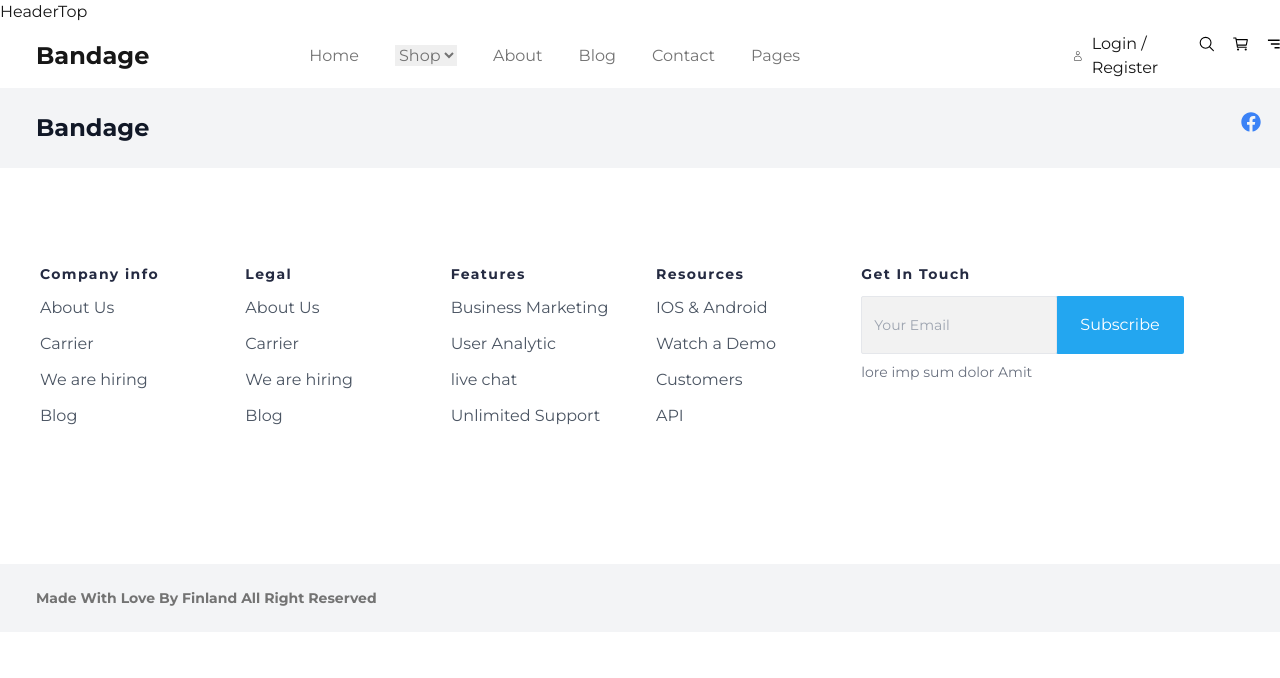
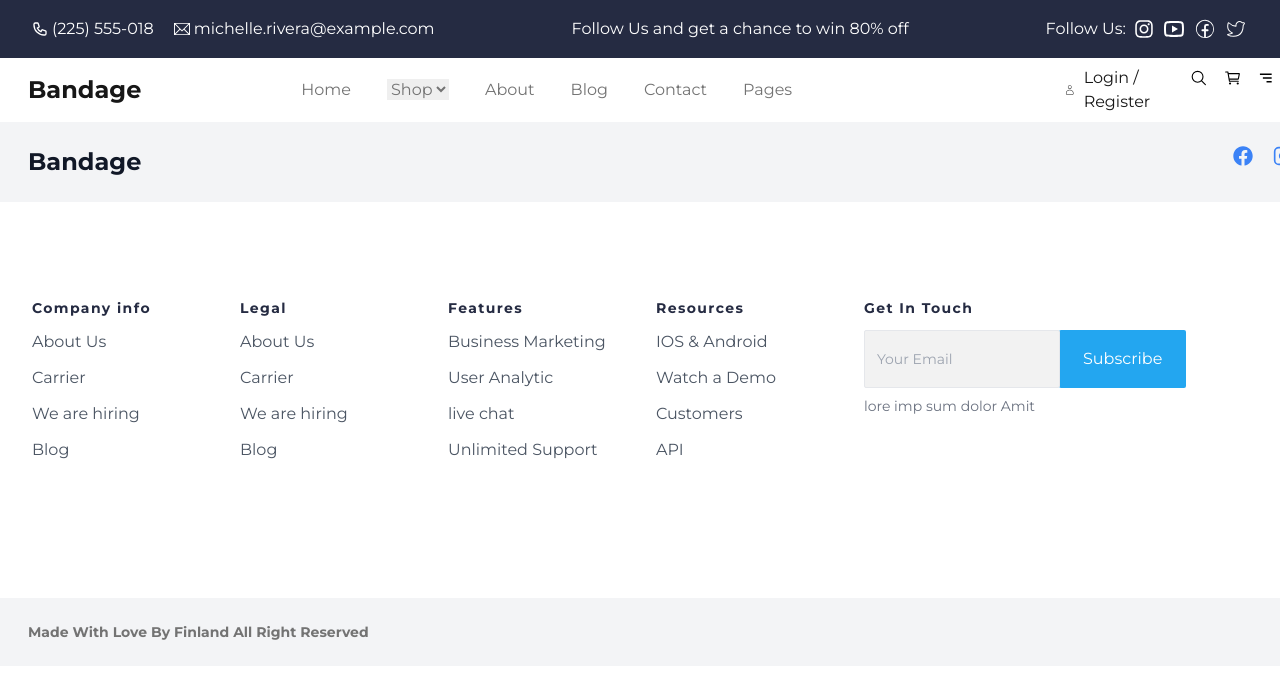
Before and after one commit to abdul-ahad-26/hackathon-2, a Next.js app: page / in a window 1280 px wide. Shown: the top 678 px of the page. Built offline with nearby package versions, Linux system fonts and the light colour scheme.

Commit message:
topheader

```diff
--- a/src/app/components/Footer.tsx
+++ b/src/app/components/Footer.tsx
@@ -3,9 +3,9 @@ import { FaFacebook } from 'react-icons/fa'
 
 const Footer = () => {
     return (
-        <footer className="text-gray-600 body-font">
+        <footer className="max-w-[1440px] text-gray-600 body-font mx-auto">
             <div className="bg-gray-100">
-                <div className="container px-6 py-6 mx-auto flex sm:flex-row flex-col">
+                <div className=" px-4 py-6 mx-auto flex sm:flex-row flex-col">
                     <a className="flex title-font font-medium items-center md:justify-start  text-gray-900">
 
                         <span className="ml-3  font-bold text-2xl">Bandage</span>
@@ -46,7 +46,7 @@ const Footer = () => {
                     </span>
                 </div>
             </div>
-            <div className="container px-6 py-24 mx-auto">
+            <div className=" px-4 py-24 mx-auto">
                 <div className="flex flex-wrap md:text-left  order-first">
                     <div className="lg:w-1/6 md:w-1/2 w-full px-4">
                         <h2 className="title-font font-bold text-[#252B42] tracking-widest text-sm mb-3">
@@ -138,7 +138,7 @@ const Footer = () => {
                                     className="w-full bg-[#E6E6E6] bg-opacity-50  border border-gray-200 rounded-sm focus:bg-transparent focus:ring-2outline-none text-[#737373] py-2 px-3 leading-8 transition-colors duration-200 ease-in-out h-[58px] font-normal text-sm"
                                 />
                             </div>
-                        <button className="lg:mt-0 xl:mt-0 -ml-px flex-shrink-0 inline-flex items-center justify-center text-white bg-[#23A6F0]  py-0 px-6 focus:outline-none rounded-sm h-[58px]">
+                            <button className="lg:mt-0 xl:mt-0 -ml-px flex-shrink-0 inline-flex  items-center justify-center text-white bg-[#23A6F0]  py-0 px-6 focus:outline-none rounded-sm h-[58px]">
                                 Subscribe
                             </button>
                         </div>
@@ -150,7 +150,7 @@ const Footer = () => {
                 </div>
             </div>
             <div className="bg-gray-100">
-                <div className="container px-6 py-6 mx-auto flex items-center text-center sm:flex-row flex-col">
+                <div className=" px-4 py-6 mx-auto flex items-center text-center sm:flex-row flex-col">
 
                     <p className="text-sm font-bold text-[#737373] ml-3 sm:mt-0 mt-4">
                         Made With Love By
--- a/src/app/components/Header.tsx
+++ b/src/app/components/Header.tsx
@@ -6,7 +6,7 @@ import { IoCartOutline, IoSearchOutline } from 'react-icons/io5'
 
 const Header = () => {
    return (
-      <header className='container bg-[#FFFFFF] mx-auto  h-16 flex   items-center gap-4 px-6 py-6 '>
+      <header className='max-w-[1440px] px-4 bg-[#FFFFFF] mx-auto  h-16 flex   items-center gap-4  py-6 '>
 
          <Link href="/">
             <div className='font-bold text-2xl ml-3'>Bandage
@@ -18,8 +18,8 @@ const Header = () => {
             <ul className='flex   gap-9 font-normal  text-[#737373] '>
                <li><Link href='/'>Home</Link></li>
                <li><select name="shop" id="shop">
-                  <option value="shop">
-                     <Link href="/">Shop</Link>
+                  <option value="/">
+                     Shop
                   </option>
                </select>
                </li>
--- a/src/app/components/HeaderTop.tsx
+++ b/src/app/components/HeaderTop.tsx
@@ -1,8 +1,36 @@
 import React from 'react'
+import { CiFacebook, CiTwitter } from 'react-icons/ci'
+import { FaInstagram } from 'react-icons/fa'
+import { HiOutlinePhone } from 'react-icons/hi'
+import { RiYoutubeLine } from 'react-icons/ri'
+import { TfiEmail } from 'react-icons/tfi'
 
 const HeaderTop = () => {
   return (
-    <div>HeaderTop</div>
+    <div className="h-[58px] max-w-[1440px] bg-[#252B42] text-white   items-center mx-auto justify-between px-4 hidden lg:flex">
+      <div className='px-4 flex gap-5  '>
+        <div className="flex items-center">
+        <HiOutlinePhone className='mr-1' />
+          (225) 555-018
+        </div>
+        <div className="flex items-center ">
+        <TfiEmail className='mr-1'/>
+        michelle.rivera@example.com
+        </div>
+      </div>
+      <div className='px-4'>Follow Us  and get a chance to win 80% off</div>
+      <div className='px-4 flex items-center gap-2'>
+        <div>Follow Us:</div>
+        <FaInstagram className='text-[20px]'/>
+        <RiYoutubeLine className='text-[24px]'/>
+        <CiFacebook className='text-[22px]'/>
+        <CiTwitter className='text-[24px]'/>
+
+
+
+
+      </div>
+      </div>
   )
 }
 
```
Lines whose indentation alone changed are shown as unchanged.
